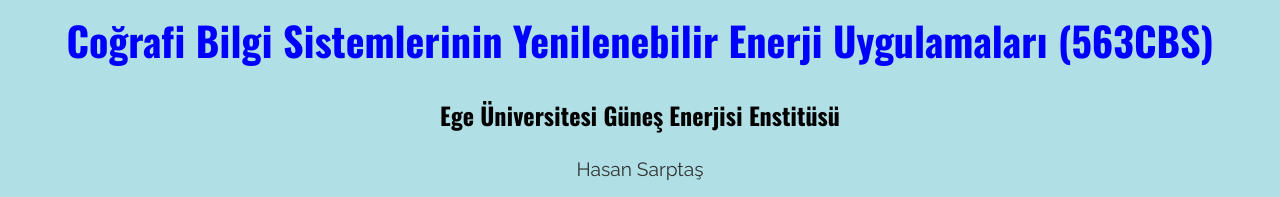
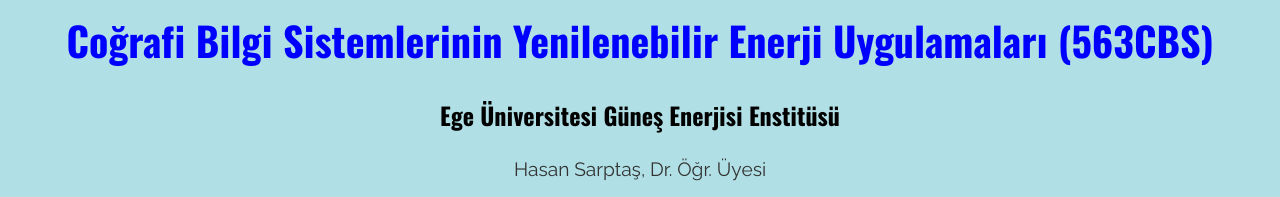
Before and after one commit to sarptas/563CBS, a plain HTML site: page index.html in a window 1280 px wide. Shown: the top 197 px of the page. Drawn offline with nearby package versions, Linux system fonts and the light colour scheme.

Commit message:
Update index.html

```diff
--- a/index.html
+++ b/index.html
@@ -41,7 +41,7 @@
 <h1>Coğrafi Bilgi Sistemlerinin Yenilenebilir Enerji Uygulamaları (563CBS)</h1>
 
 <h3>Ege Üniversitesi Güneş Enerjisi Enstitüsü</h3>
-<p>Hasan Sarptaş</p>
+<p>Hasan Sarptaş, Dr. Öğr. Üyesi</p>
 
 <a href="0_ders_hakkinda.html"><img src="img/0_ders_hakkinda.jpg" /></a>
 
```
